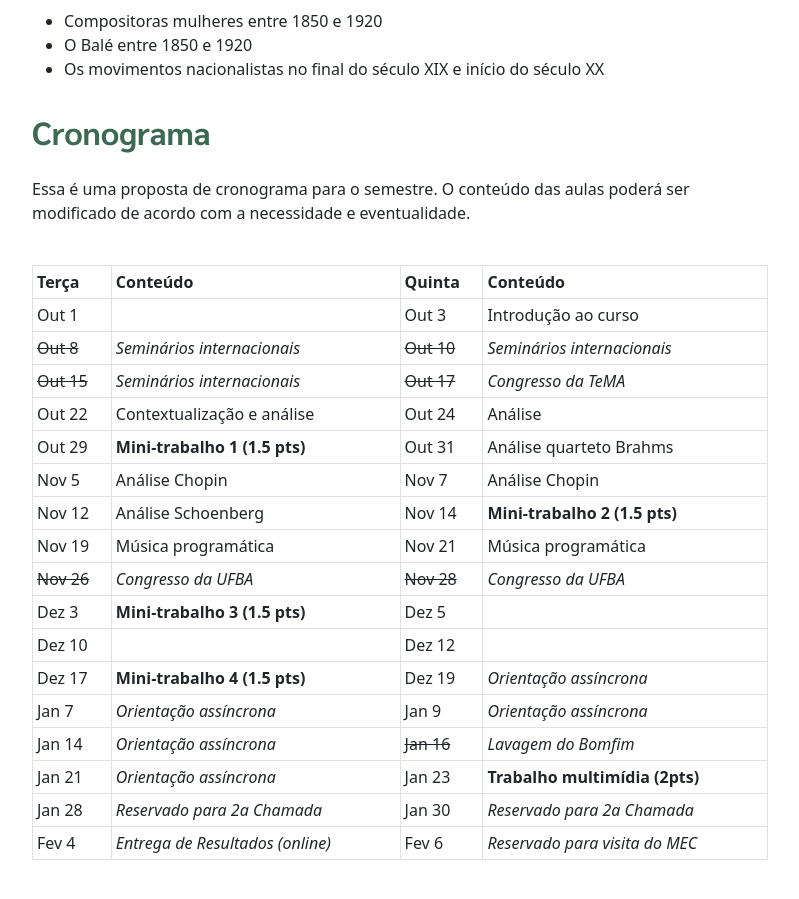
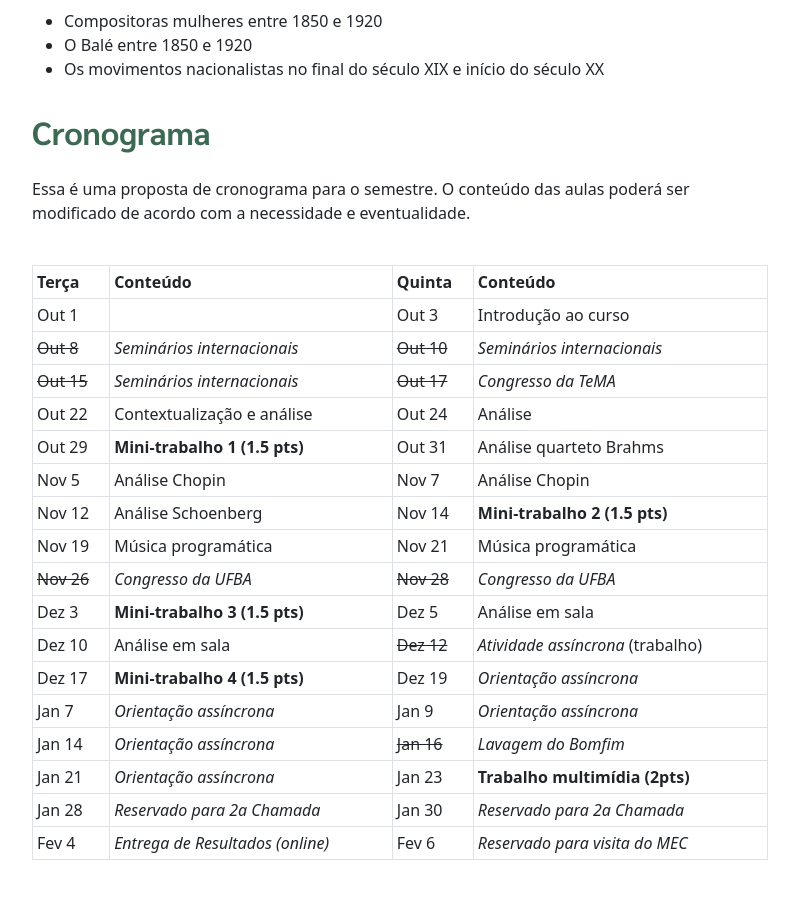
Before and after one commit to pedrokroger/pedrokroger.github.io, a Jekyll site: the page built from aulas/lem8.md, in a window 1280 px wide and 900 px high, scrolled down 1554 px. Shown: the whole window, without its empty margins (50-849 px from the left). Built offline with Jekyll 4.4.1, drawn with Linux system fonts in a browser that asks for light colours.

Commit message:
Atualiza cronogramas

```diff
--- a/aulas/lem8.md
+++ b/aulas/lem8.md
@@ -83,22 +83,22 @@ abaixos.
 Essa é uma proposta de cronograma para o semestre. O conteúdo das aulas poderá
 ser modificado de acordo com a necessidade e eventualidade.
 
-| Terça      | Conteúdo                         | Quinta     | Conteúdo                       |
-|:-----------|:---------------------------------|:-----------|:-------------------------------|
-| Out 1      |                                  | Out 3      | Introdução ao curso            |
-| ~~Out 8~~  | *Seminários internacionais*      | ~~Out 10~~ | *Seminários internacionais*    |
-| ~~Out 15~~ | *Seminários internacionais*      | ~~Out 17~~ | *Congresso da TeMA*            |
-| Out 22     | Contextualização e análise       | Out 24     | Análise                        |
-| Out 29     | **Mini-trabalho 1 (1.5 pts)**    | Out 31     | Análise quarteto Brahms        |
-| Nov 5      | Análise Chopin                   | Nov 7      | Análise Chopin                 |
-| Nov 12     | Análise Schoenberg               | Nov 14     | **Mini-trabalho 2 (1.5 pts)**  |
-| Nov 19     | Música programática              | Nov 21     | Música programática            |
-| ~~Nov 26~~ | *Congresso da UFBA*              | ~~Nov 28~~ | *Congresso da UFBA*            |
-| Dez 3      | **Mini-trabalho 3 (1.5 pts)**    | Dez 5      |                                |
-| Dez 10     |                                  | Dez 12     |                                |
-| Dez 17     | **Mini-trabalho 4 (1.5 pts)**    | Dez 19     | *Orientação assíncrona*        |
-| Jan 7      | *Orientação assíncrona*          | Jan 9      | *Orientação assíncrona*        |
-| Jan 14     | *Orientação assíncrona*          | ~~Jan 16~~ | *Lavagem do Bomfim*            |
-| Jan 21     | *Orientação assíncrona*          | Jan 23     | **Trabalho multimídia (2pts)** |
-| Jan 28     | *Reservado para 2a Chamada*      | Jan 30     | *Reservado para 2a Chamada*    |
-| Fev 4      | *Entrega de Resultados (online)* | Fev 6      | *Reservado para visita do MEC* |
+| Terça      | Conteúdo                         | Quinta     | Conteúdo                          |
+|:-----------|:---------------------------------|:-----------|:----------------------------------|
+| Out 1      |                                  | Out 3      | Introdução ao curso               |
+| ~~Out 8~~  | *Seminários internacionais*      | ~~Out 10~~ | *Seminários internacionais*       |
+| ~~Out 15~~ | *Seminários internacionais*      | ~~Out 17~~ | *Congresso da TeMA*               |
+| Out 22     | Contextualização e análise       | Out 24     | Análise                           |
+| Out 29     | **Mini-trabalho 1 (1.5 pts)**    | Out 31     | Análise quarteto Brahms           |
+| Nov 5      | Análise Chopin                   | Nov 7      | Análise Chopin                    |
+| Nov 12     | Análise Schoenberg               | Nov 14     | **Mini-trabalho 2 (1.5 pts)**     |
+| Nov 19     | Música programática              | Nov 21     | Música programática               |
+| ~~Nov 26~~ | *Congresso da UFBA*              | ~~Nov 28~~ | *Congresso da UFBA*               |
+| Dez 3      | **Mini-trabalho 3 (1.5 pts)**    | Dez 5      | Análise em sala                   |
+| Dez 10     | Análise em sala                  | ~~Dez 12~~ | *Atividade assíncrona* (trabalho) |
+| Dez 17     | **Mini-trabalho 4 (1.5 pts)**    | Dez 19     | *Orientação assíncrona*           |
+| Jan 7      | *Orientação assíncrona*          | Jan 9      | *Orientação assíncrona*           |
+| Jan 14     | *Orientação assíncrona*          | ~~Jan 16~~ | *Lavagem do Bomfim*               |
+| Jan 21     | *Orientação assíncrona*          | Jan 23     | **Trabalho multimídia (2pts)**    |
+| Jan 28     | *Reservado para 2a Chamada*      | Jan 30     | *Reservado para 2a Chamada*       |
+| Fev 4      | *Entrega de Resultados (online)* | Fev 6      | *Reservado para visita do MEC*    |
```
Also changed, not shown: other parts of aulas/lem8.md (+4 -4 lines), aulas/comp10.md (+1 -1 lines).
